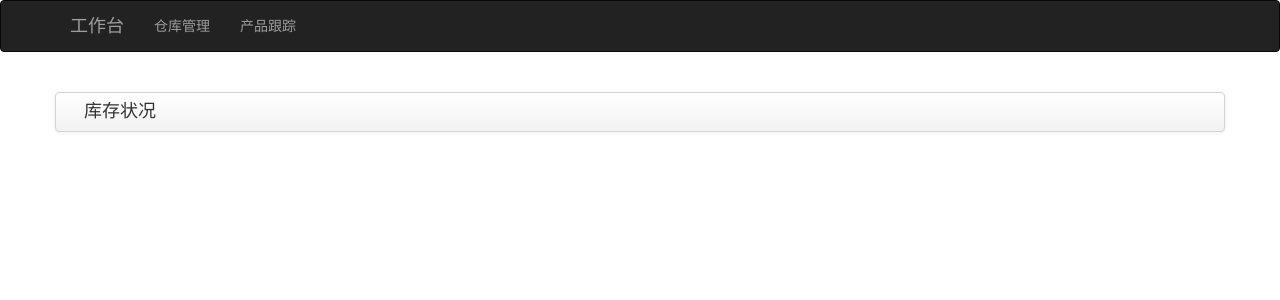
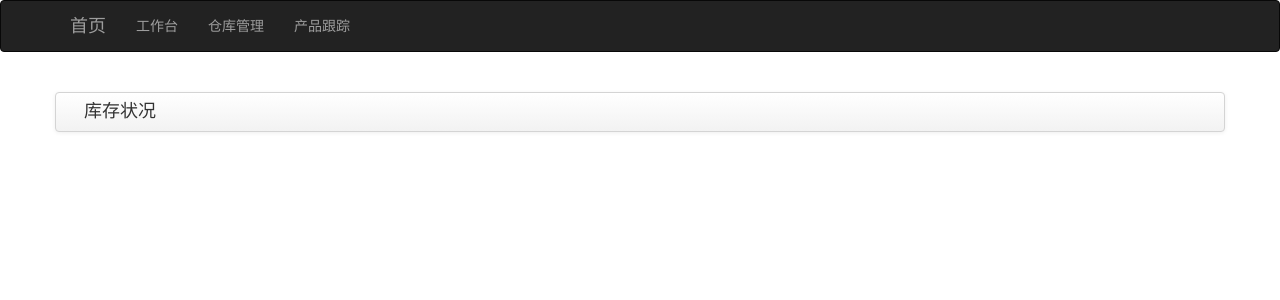
Before and after one commit to xyk-sknight/flask-web-smart_manufactorying, a Python web app: template app/templates/index.html in a window 1280 px wide. Shown: the top 300 px of the page. Run offline with Jinja, Linux system fonts and the light colour scheme; the template is opened without the code that fills it, so the values that code supplies are empty; some libraries are stand-ins or nearby versions.

Commit message:
工作台布局及路由

```diff
--- a/app/templates/base.html
+++ b/app/templates/base.html
@@ -21,10 +21,11 @@
                 <span class="icon-bar"></span>
                 <span class="icon-bar"></span>
             </button>
-            <a class="navbar-brand" href="/">工作台</a>
+            <a class="navbar-brand" href="/">首页</a>
         </div>
         <div class="navbar-collapse collapse">
             <ul class="nav navbar-nav">
+                <li><a href="/workplace">工作台</a> </li>
                 <li><a href="/repository">仓库管理</a> </li>
                 <li><a href="/products">产品跟踪</a> </li>
             </ul>
```
Also changed, not shown: app/views/workplace.py (added, +9 -0 lines).
